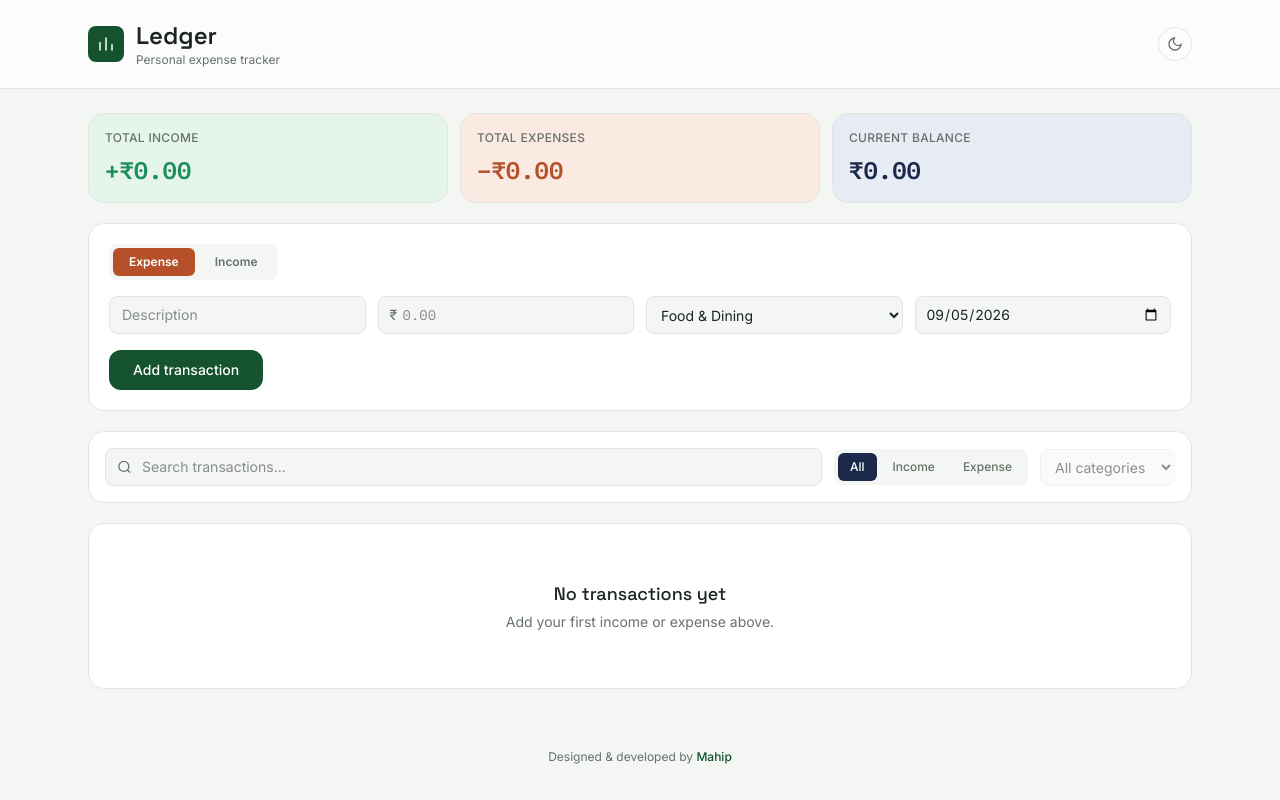
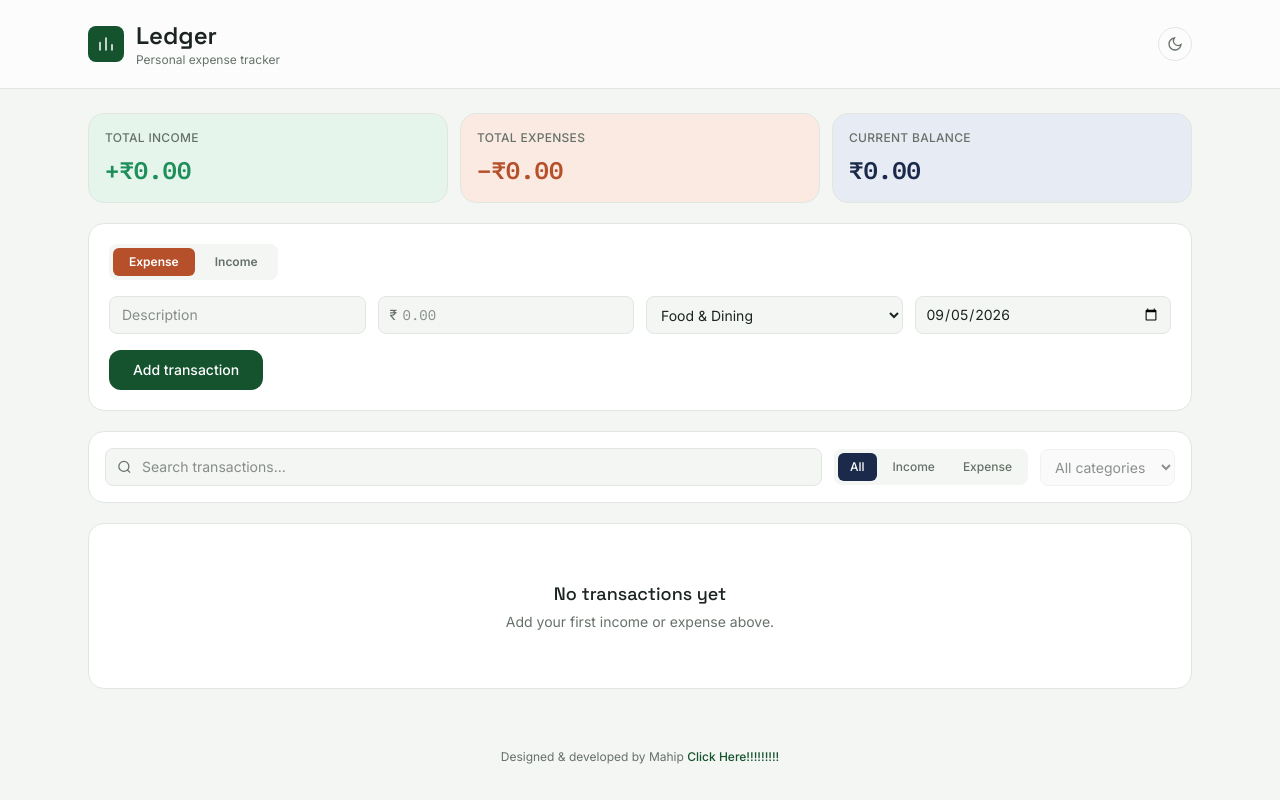
Before and after one commit to MahipJangra/ledger, a React (Vite) app: page / in a window 1280 px wide. Built offline with nearby package versions, Linux system fonts and the light colour scheme.

Commit message:
Update App.jsx

```diff
--- a/src/App.jsx
+++ b/src/App.jsx
@@ -97,14 +97,14 @@ export default function App() {
       <footer className="max-w-6xl mx-auto px-4 sm:px-6 py-8 text-center text-xs text-ink-soft">
 
   <span className="mt-1 inline-block">
-    Designed &amp; developed by{' '}
+    Designed &amp; developed by Mahip{' '}
     <a
       href="https://portfolio-bq8v.onrender.com/"
       target="_blank"
       rel="noopener noreferrer"
       className="font-medium text-forest hover:underline"
     >
-      Mahip
+      Click Here!!!!!!!!!
     </a>
   </span>
 </footer>
```
